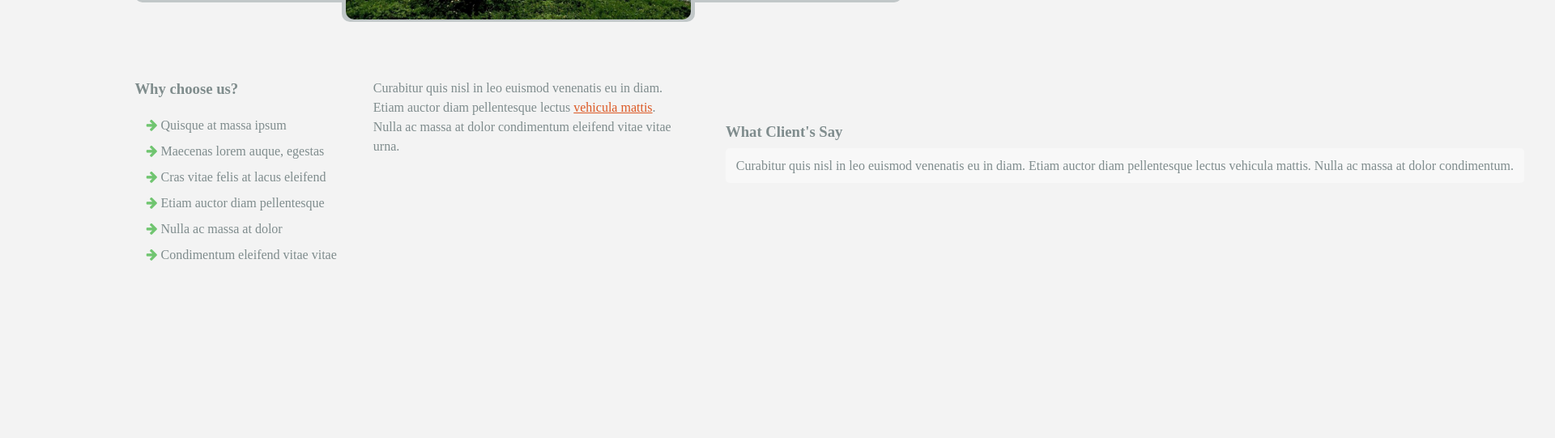
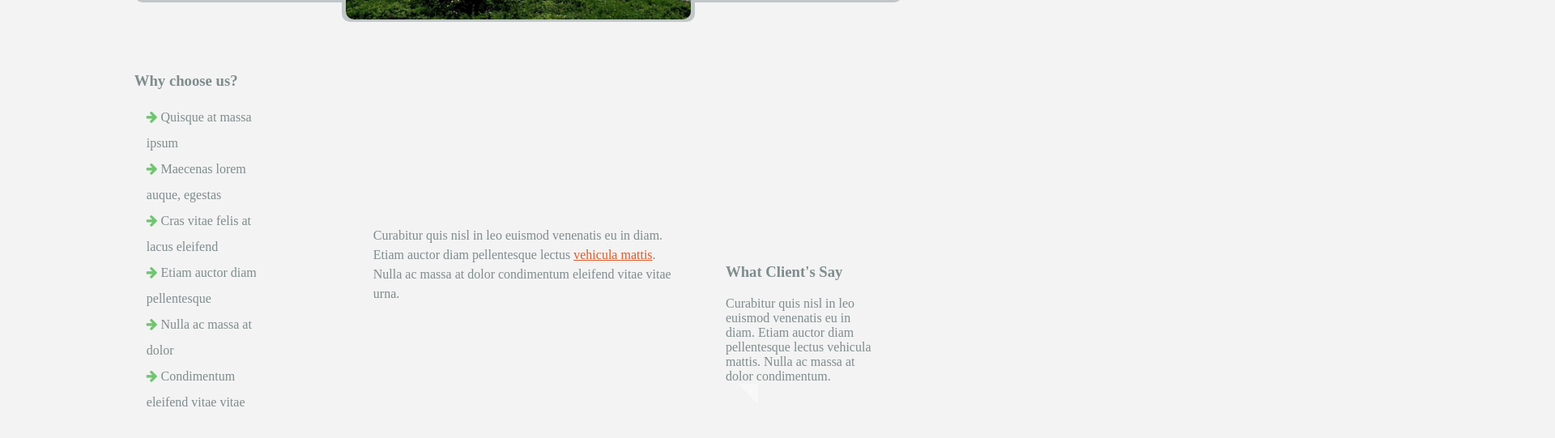
Before and after one commit to SunSee-SunSay/Goose_modus, a plain HTML site: page index.html in a window 1280 px wide. Shown: the part 1807-2348 px from the top of the page at 81% size, 1920 px wide, since content can reach past the window. Drawn offline with Linux system fonts and the light colour scheme.

Commit message:
ывва

```diff
--- a/style.css
+++ b/style.css
@@ -422,50 +422,68 @@ body {
     position: relative;
 }
 
-.info .inf1 ul i {
-	color: #70c570;
-}
-
-.info .inf1 h3 {
-	color: #7f8c8c;
-	margin-left: 2%;
+.info .inf1 {
+    width: 15%;
+    color: #7f8c8c;
+    position: relative;
+    top: 20%;
+    left: 11%;
 }
 
 .info .inf1 ul {
 	list-style-type:none;
 	line-height:2;
-	color: rgb(127, 140, 141);
 }
 
-.info .inf1 {
+.info .inf1 ul li i{
+	color: #70c570;
+}
+
+.info .inf1 h3 {
+	margin-left: 13%;
+}
+
+.info .text {
 	position: relative;
-    top: 21%;
-    left: 11%;
+    top: -5%;
+    left: 36%;
+    width: 30%;
+    line-height: 1.5;
+    color: rgb(127, 140, 141);
 }
 
 .info .text a {
 	color: #dc5925;
 }
 
-.info .text {
-	position: relative;
-    top: -4%;
-    left: 36%;
-    width: 30%;
-    line-height: 1.5;
-    color: rgb(127, 140, 141);
+.info .inf2 {
+	position:relative;
+	top:-11%;
+	left:70%;
+	width:15%;
+	color: rgb(127, 140, 141);
 }
 
-.info .inf2 {
-    position: relative;
-    color: rgb(127, 140, 141);
-    left: 70%;
-    bottom: 10%;
+.info .inf2 h3 {
+	margin-top: 5%;
+	font-weight:;
 }
 
-.info .inf2 span {
-	border-radius:5px;
-	background-color:#f8f8f8;
-	padding: 1%;
-    line-height: 1.5;
+.info .inf2 .comment {
+	border-radius: 5px;
+    background-color: #f8f8f8;
+    padding: 3%;
+	line-height:2;
 }
+
+.info .inf2:after {
+    content: '';
+    display: block;
+    width: 0;
+    height: 0;
+    border-top: 25px solid #f8f8f8;
+    border-left: 25px solid transparent;
+    position: relative;
+    left: 8%;
+}
+ыуыуачпач
```
